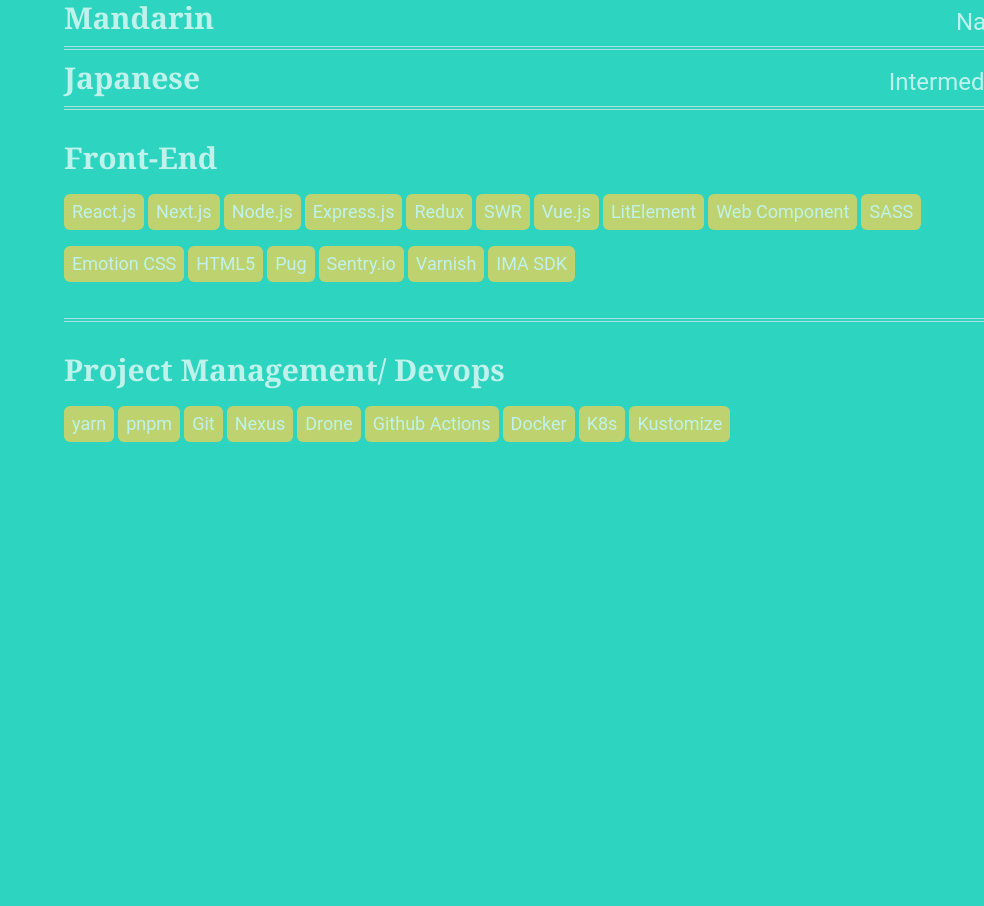
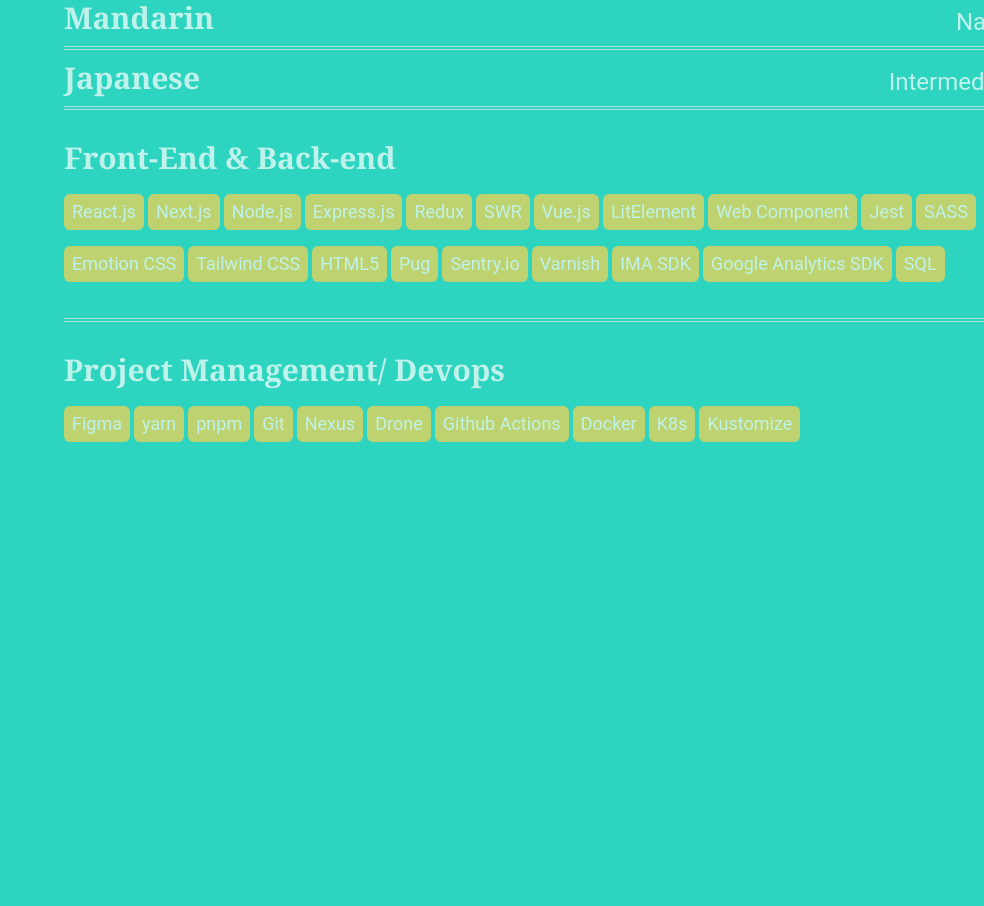
Before and after one commit to YumiChen/Portfolio, a Next.js app: page / in a window 1280 px wide. Shown: the part 1860-2766 px from the top of the page, without its empty margins (296-1280 px from the left). Built offline with nearby package versions, Linux system fonts and the light colour scheme; a web font is replaced by a local one.

Commit message:
Add skills

```diff
--- a/src/components/Skills.tsx
+++ b/src/components/Skills.tsx
@@ -9,7 +9,7 @@
           <li className="border-double border-b-4 py-2 flex justify-between items-end"><span className="font-bold font-serif">Mandarin</span> <span className="text-2xl">Native</span></li>
           <li className="border-double border-b-4 py-2 flex justify-between items-end"><span className="font-bold font-serif">Japanese</span> <span className="text-2xl">Intermediate</span></li>
         </ul>
-        <h3 className="font-bold font-serif mt-7">Front-End</h3>
+        <h3 className="font-bold font-serif mt-7">Front-End & Back-end</h3>
         <ul className="border-double border-b-4 pt-2 pb-7 whitespace-wrap">
           <li className={tagStyle}>React.js</li>
           <li className={tagStyle}>Next.js</li>
@@ -20,16 +20,21 @@
           <li className={tagStyle}>Vue.js</li>
           <li className={tagStyle}>LitElement</li>
           <li className={tagStyle}>Web Component</li>
+          <li className={tagStyle}>Jest</li>
           <li className={tagStyle}>SASS</li>
           <li className={tagStyle}>Emotion CSS</li>
+          <li className={tagStyle}>Tailwind CSS</li>
           <li className={tagStyle}>HTML5</li>
           <li className={tagStyle}>Pug</li>
           <li className={tagStyle}>Sentry.io</li>
           <li className={tagStyle}>Varnish</li>
           <li className={tagStyle}>IMA SDK</li>
+          <li className={tagStyle}>Google Analytics SDK</li>
+          <li className={tagStyle}>SQL</li>
         </ul>
         <h3 className="font-bold font-serif mt-7">Project Management/ Devops</h3>
         <ul className="pt-2 pb-7 whitespace-wrap">
+          <li className={tagStyle}>Figma</li>
           <li className={tagStyle}>yarn</li>
           <li className={tagStyle}>pnpm</li>
           <li className={tagStyle}>Git</li>
```
